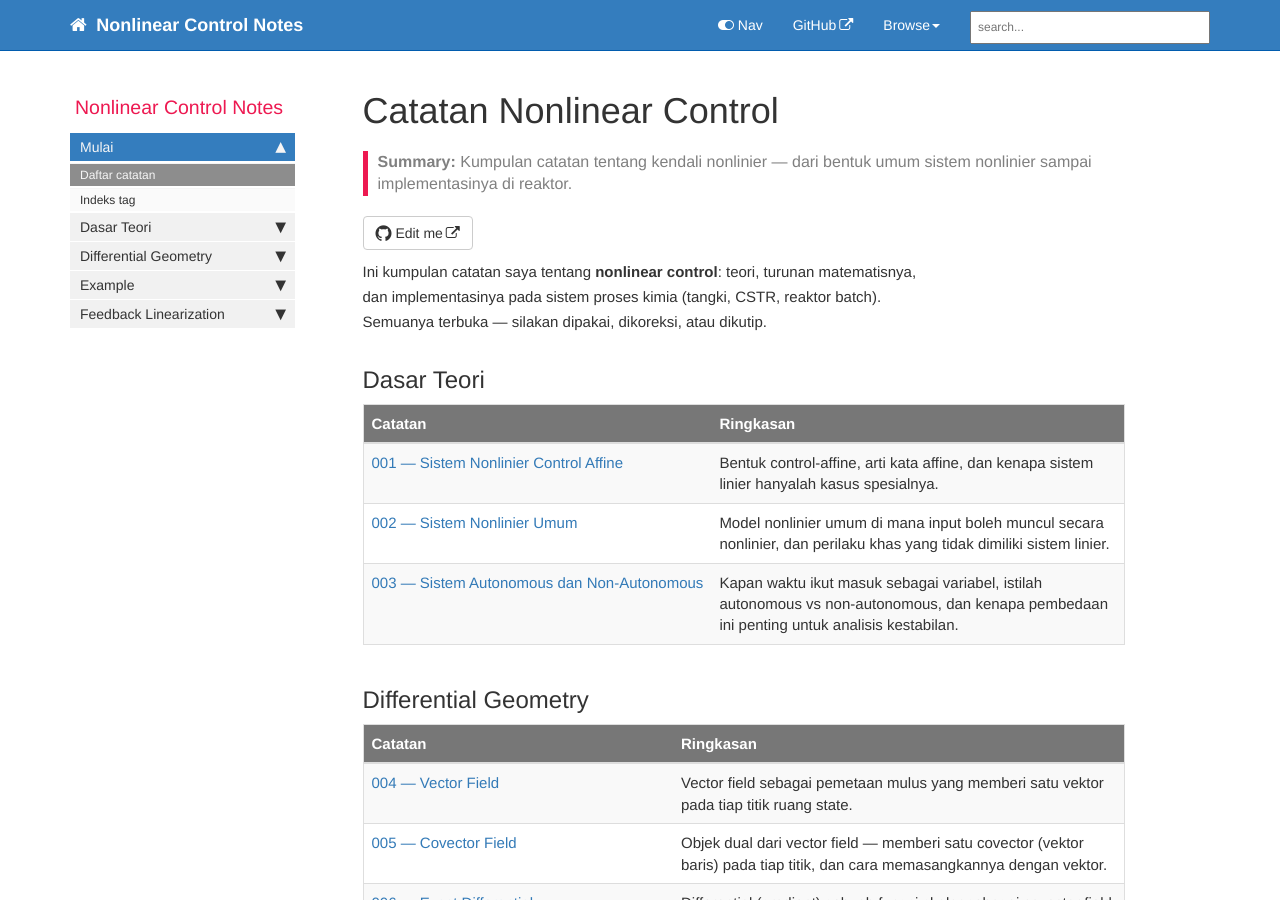
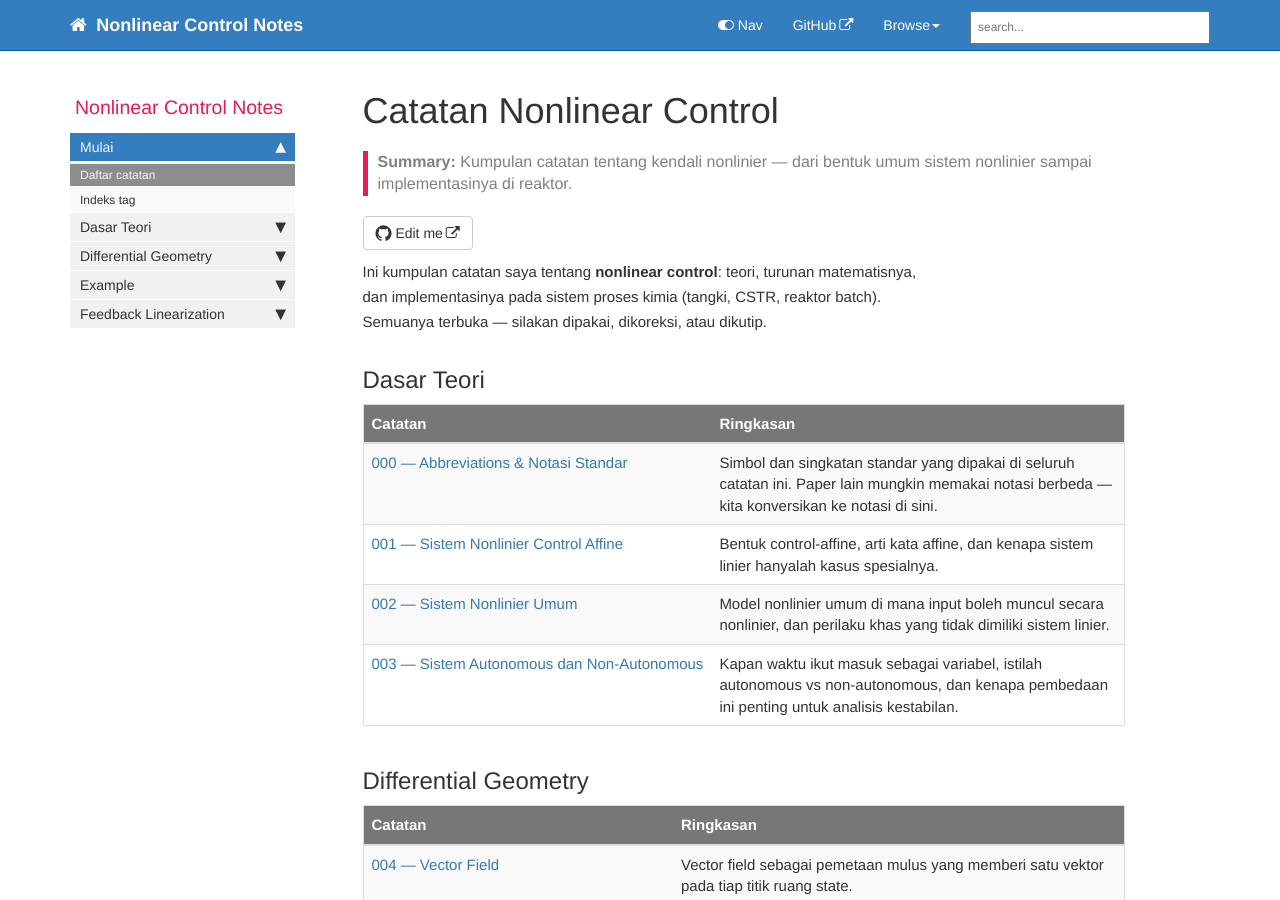
Before and after one commit to Pekosann/nonlinear-control-notes, a Jekyll site: the page built from index.md, in a window 1280 px wide and 900 px high. Built offline with Jekyll 4.4.1, drawn with Linux system fonts in a browser that asks for light colours; comment, search, counter and statistics services are not loaded; some of the changed lines change nothing that is shown.

Commit message:
Add note 000: abbreviations and standard notation reference
A canonical symbol table sitting first in the sidebar, so later paper reviews
can map foreign notation onto ours. Groups: acronyms (CSTR/SISO/LTI/GLC...),
system & signals, vector fields, linear systems, differential geometry,
feedback linearization, and example-specific process symbols. Includes a
symbol-collision warning (g as gravity vs g(x), a as pipe area vs a(z), B, p, h)
and a short 'how to convert' note. Each symbol links to the note that defines it.

```diff
--- a/_data/sidebars/notes_sidebar.yml
+++ b/_data/sidebars/notes_sidebar.yml
@@ -23,6 +23,10 @@ entries:
   - title: Dasar Teori
     output: web
     folderitems:
+
+    - title: "000 — Abbreviations & Notasi Standar"
+      url: /000-abbreviations.html
+      output: web
 
     - title: 001 — Sistem Nonlinier Control Affine
       url: /001-sistem-nonlinier-control-affine.html
--- /dev/null
+++ b/notes/000-abbreviations.md
@@ -0,0 +1,135 @@
+---
+title: "000 — Abbreviations & Notasi Standar"
+section: Dasar Teori
+tags: [dasar]
+summary: Simbol dan singkatan standar yang dipakai di seluruh catatan ini. Paper lain mungkin memakai notasi berbeda — kita konversikan ke notasi di sini.
+permalink: /000-abbreviations.html
+folder: notes
+last_updated: Jul 23, 2026
+---
+
+Halaman ini mengumpulkan **notasi standar kita** — simbol dan singkatan yang dipakai konsisten di seluruh catatan. Paper yang akan dibahas berikutnya kadang memakai lambang berbeda; rujukannya selalu ke tabel di sini, dan notasi paper itu kita konversikan menjadi notasi kita.
+
+## Singkatan
+
+| Singkatan | Kepanjangan |
+|---|---|
+| CSTR | *Continuous Stirred Tank Reactor* |
+| SISO | *Single-Input Single-Output* |
+| MIMO | *Multi-Input Multi-Output* |
+| LTI | *Linear Time-Invariant* |
+| LTV | *Linear Time-Varying* |
+| I/O | *Input-Output* |
+| GLC | *Globally Linearizing Control* |
+| FL | *Feedback Linearization* |
+| PI / PID | *Proportional-Integral / -Derivative* |
+| ODE / PDE | *Ordinary / Partial Differential Equation* |
+
+## Sistem & sinyal
+
+| Simbol | Arti | Nota |
+|---|---|---|
+| $x$ | vektor state internal, $x = (x_1, \dots, x_n)$ | 001 |
+| $x_i$ | komponen ke-$i$ dari state | 001 |
+| $n$ | dimensi ruang state | 001 |
+| $u$ | input kendali (*manipulated input*), skalar | 001 |
+| $y$ | output terukur, skalar | 001 |
+| $d$ | vektor gangguan (*disturbance*) | 002 |
+| $p$ | dimensi vektor gangguan | 002 |
+| $m$ | jumlah input (kasus MIMO) | 004 |
+| $t$ | waktu | 003 |
+| $\dot{x}$ | turunan waktu, $dx/dt$ | 001 |
+| $x^{(k)}$ | turunan waktu ke-$k$ dari $x$ | 201 |
+| $x^\circ$ | titik operasi / titik acuan | 202 |
+| $\mathbb{R}^n$ | ruang Euclid $n$-dimensi | 001 |
+
+## Vector field & fungsi
+
+| Simbol | Arti | Nota |
+|---|---|---|
+| $f(x)$ | *drift* vector field, $f : \mathbb{R}^n \to \mathbb{R}^n$ | 001, 004 |
+| $g(x)$ | input (*control*) vector field | 001 |
+| $p(x)$ | *disturbance* vector field (bentuk affine) | 002 |
+| $h(x)$ | fungsi output, $h : \mathbb{R}^n \to \mathbb{R}$ | 001 |
+| $f(x, d, u)$ | drift model nonlinier umum (non-affine) | 002 |
+| $f(x, d, u, t)$ | bentuk *non-autonomous* | 003 |
+
+## Sistem linier
+
+| Simbol | Arti | Nota |
+|---|---|---|
+| $A$ | matriks state | 001 |
+| $B$ | matriks input | 001 |
+| $C$ | matriks output | 001 |
+| $H(s)$ | transfer function, $C(sI - A)^{-1}B$ | 202 |
+| $s$ | variabel Laplace | 001 |
+| $T$ | matriks *change of coordinates* linier, $z = Tx$ | 008 |
+
+## Geometri diferensial
+
+| Simbol | Arti | Nota |
+|---|---|---|
+| $U$ | himpunan terbuka $\subseteq \mathbb{R}^n$ (ruang state) | 004 |
+| $V,\; V^\star$ | ruang vektor dan *dual space*-nya | 005 |
+| $w^\star$ | covector (vektor baris) | 005 |
+| $\langle w^\star, v \rangle$ | *inner product* / pemasangan covector–vektor | 005 |
+| $\omega(x)$ | covector field | 005 |
+| $d\lambda$ | *differential* (gradient) dari fungsi $\lambda$ | 006 |
+| $\dfrac{\partial \lambda}{\partial x}$ | Jacobian / gradient | 006 |
+| $L_f h$ | *Lie derivative* $h$ sepanjang $f$ | 007 |
+| $L_f^k h$ | Lie derivative ber-iterasi $k$ kali | 007 |
+| $L_g L_f h$ | Lie derivative campuran | 007 |
+| $[f, g]$ | *Lie bracket* (*Lie product*) | 007 |
+| $\mathrm{ad}_f^k g$ | Lie bracket berulang (*adjoint*) | 007 |
+| $\Phi(x)$ | *change of coordinates* (diffeomorphism) | 008 |
+| $\Phi^{-1}$ | inversnya | 008 |
+| $z$ | koordinat baru, $z = \Phi(x)$ | 008 |
+| $\phi_i(x)$ | fungsi koordinat ke-$i$ | 008, 203 |
+
+## Feedback linearization & relative degree
+
+| Simbol | Arti | Nota |
+|---|---|---|
+| $r$ | *relative degree* | 202 |
+| $v$ | input ekuivalen (*synthetic input*) | 201 |
+| $\tilde{h}$ | error, $h(t) - h_d$ | 201 |
+| $h_d,\; x_d$ | nilai / lintasan yang diinginkan (*desired*) | 201 |
+| $\alpha$ | konstanta positif tegas (gain) | 201 |
+| $k_i$ | gain umpan balik (*pole placement*) | 201 |
+| $e(t)$ | *tracking error*, $x(t) - x_d(t)$ | 201 |
+| $a(z),\; b(z)$ | koefisien *normal form* | 203 |
+| $q_i(z),\; p_i(z)$ | fungsi *internal dynamics* | 203 |
+| $\bar{f},\; \bar{g},\; \bar{h}$ | $f, g, h$ dinyatakan dalam koordinat baru $z$ | 204 |
+
+## Simbol khusus contoh (proses / CSTR)
+
+Simbol berikut **bergantung contoh** — tiap paper mendefinisikan sendiri. Yang tercantum di sini adalah yang dipakai di catatan reaktor.
+
+| Simbol | Arti | Nota |
+|---|---|---|
+| $C_A,\; C_{Ai}$ | konsentrasi reaktan A (di tangki $i$) | 101 |
+| $T,\; T_i$ | temperatur (tangki $i$) | 101 |
+| $q$ | laju alir proses | 101 |
+| $q_c$ | laju alir pendingin — *input* pada contoh 101 | 101 |
+| $V_i$ | volume tangki $i$ | 101 |
+| $T_{cf},\; T_f$ | temperatur umpan pendingin / proses | 101 |
+| $k_0,\; E,\; R$ | faktor pre-eksponensial, energi aktivasi, konstanta gas | 101 |
+| $\Delta H,\; \rho,\; C_p$ | kalor reaksi, densitas, kapasitas panas | 101 |
+| $hA_i$ | koefisien $\times$ luas perpindahan panas | 101 |
+| $\mathrm{Da}$ | bilangan Damköhler (tak berdimensi) | 102 |
+| $B,\; \beta,\; \gamma$ | kalor reaksi, koef. perpindahan panas, energi aktivasi (tak berdimensi) | 102 |
+| $\tau$ | waktu tak berdimensi | 102 |
+
+## Awas tabrakan simbol
+
+Beberapa lambang dipakai untuk hal berbeda tergantung konteks — perhatikan baik-baik saat membaca:
+
+- $g$ — vector field input $g(x)$ (kendali), **tapi** di contoh tangki 201 $g$ adalah percepatan gravitasi.
+- $a$ — koefisien $a(z)$ pada normal form 203, **tapi** di contoh tangki $a$ adalah luas penampang pipa keluar.
+- $B$ — matriks input sistem linier, **tapi** di 102 $B$ adalah kalor reaksi tak berdimensi.
+- $p$ — dimensi vektor gangguan, **tapi** juga dipakai untuk $p(x)$ (disturbance vector field) dan $p_i(z)$ (internal dynamics).
+- $h$ — fungsi output $h(x)$, **tapi** di contoh tangki $h$ adalah tinggi cairan.
+
+## Cara konversi
+
+Saat membaca paper baru dengan notasi berbeda, langkahnya sederhana: identifikasi peran tiap lambang (mana state, mana input, mana output, mana vector field), lalu petakan ke kolom **Simbol** di atas. Misalnya paper yang menulis state sebagai $\xi$, input sebagai $\nu$, dan output sebagai $\eta$ kita tuliskan ulang sebagai $x$, $u$, $y$. Tujuannya supaya seluruh catatan memakai satu bahasa simbol yang sama.
```
